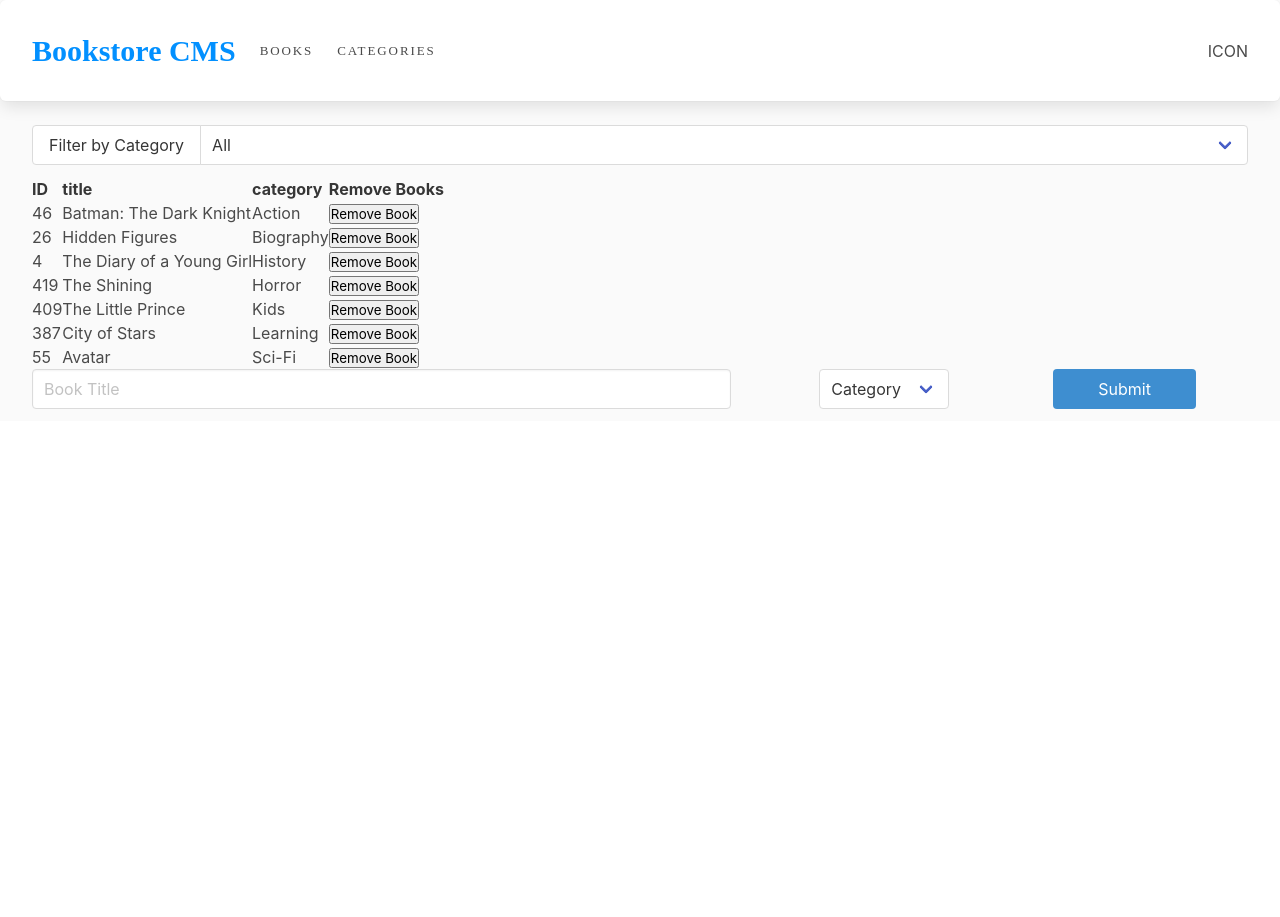
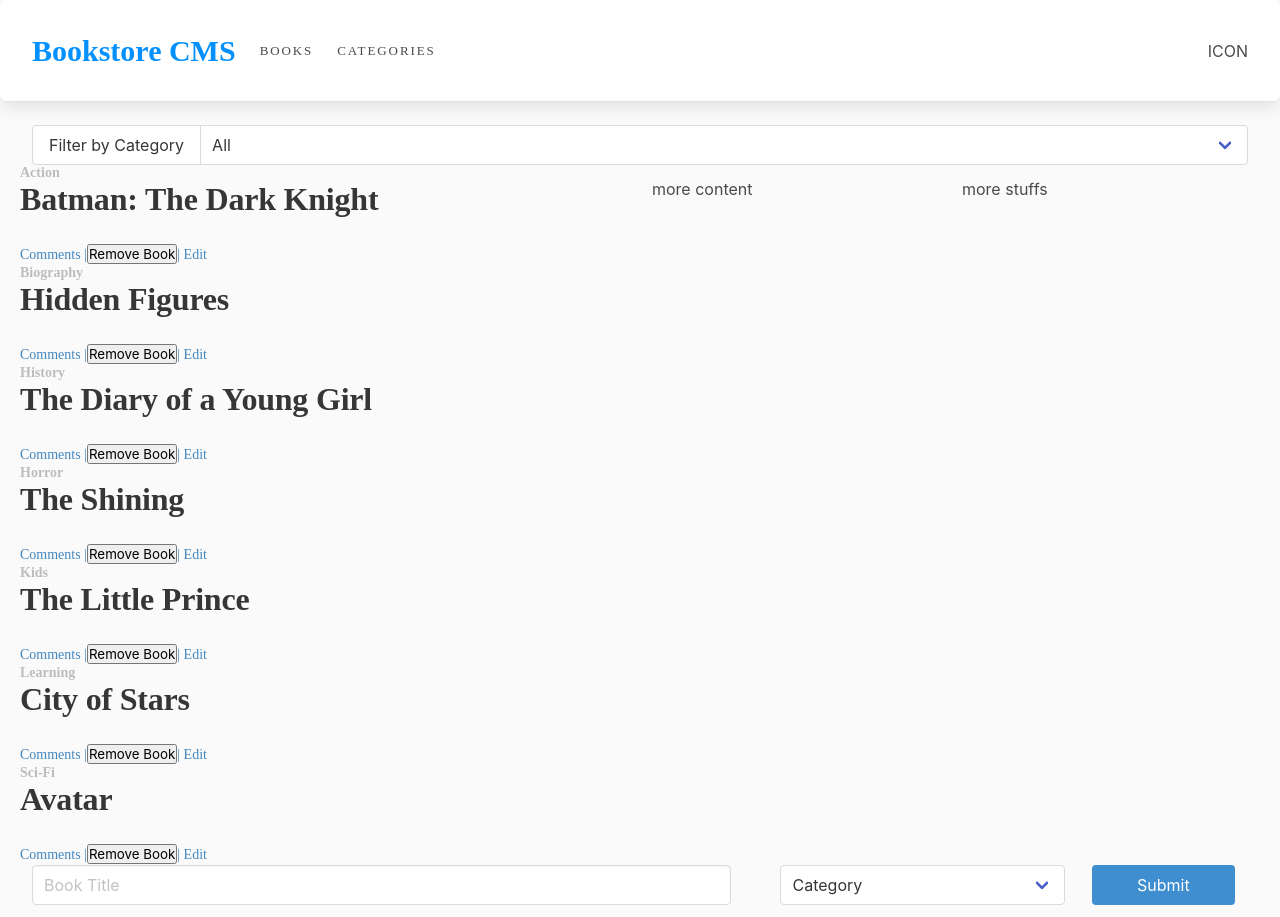
Before and after one commit to brugobi/bookstore-react-redux, a React (Create React App) app: page / in a window 1280 px wide. Before the commit the page ends 800 px from the top, so only its background shows below. Built offline with nearby package versions, Linux system fonts and the light colour scheme.

Commit message:
add style to the book body

```diff
--- a/src/App.css
+++ b/src/App.css
@@ -47,3 +47,37 @@
 .btnCategory {
   width: 285px;
 }
+
+.title {
+  font-family: RobotoSlab;
+  font-size: 22px;
+  font-weight: bold;
+  font-stretch: normal;
+  font-style: normal;
+  line-height: normal;
+  letter-spacing: -0.2px;
+  color: black;
+}
+
+.School-of {
+  opacity: 0.5;
+  font-family: Montserrat;
+  font-size: 14px;
+  font-weight: bold;
+  font-stretch: normal;
+  font-style: normal;
+  line-height: normal;
+  letter-spacing: normal;
+  color: gray;
+}
+
+.Comments {
+  font-family: RobotoSlab;
+  font-size: 14px;
+  font-weight: 300;
+  font-stretch: normal;
+  font-style: normal;
+  line-height: normal;
+  letter-spacing: normal;
+  color: #4386bf;
+}
--- a/src/components/Book.js
+++ b/src/components/Book.js
@@ -2,14 +2,23 @@ import React from 'react';
 import PropTypes from 'prop-types';
 
 const Book = ({ book, clickHandler }) => (
-  <tr>
-    <td>{book.id}</td>
-    <td>{book.title}</td>
-    <td>{book.category}</td>
-    <td>
-      <button type="button" onClick={() => clickHandler(book)}>Remove Book</button>
-    </td>
-  </tr>
+  <div className="columns">
+    <div>
+      <div className="School-of">{book.category}</div>
+      <div className="title">{book.title}</div>
+      <div>
+        <span className="Comments">
+          Comments |
+        </span>
+        <span>
+          <button type="button" onClick={() => clickHandler(book)}>Remove Book</button>
+        </span>
+        <span className="Comments">
+          | Edit
+        </span>
+      </div>
+    </div>
+  </div>
 );
 
 Book.propTypes = {
--- a/src/containers/BooksForm.js
+++ b/src/containers/BooksForm.js
@@ -33,8 +33,8 @@ const BooksForm = ({ createBook }) => {
           <div className="column is-flex is-justify-content-space-around">
             <div className="control">
               <span className="select">
-                <select name="category" id="category" onChange={handleChange}>
-                  <option value="none btnCategory"> Category </option>
+                <select className="btnCategory" name="category" id="category" onChange={handleChange}>
+                  <option value="none"> Category </option>
                   {categories.map((cat) => (
                     <option key={cat} value={cat}>{cat}</option>
                   ))}
--- a/src/containers/BooksList.js
+++ b/src/containers/BooksList.js
@@ -27,22 +27,23 @@ const BooksList = () => {
   return (
     <div>
       <CategoryFilter handleFilter={handleFilterChange} />
-      <table>
-        <thead>
-          <tr>
-            <th>ID</th>
-            <th>title</th>
-            <th>category</th>
-            <th>Remove Books</th>
-          </tr>
-        </thead>
-        <tbody>
-          {displayBooks().map((book) => (
-            <Book key={book.id} book={book} clickHandler={handleRemoveBook} />
-          ))}
-        </tbody>
-
-      </table>
+      <div className="columns">
+        <div className="column is-6">
+          <div>
+            <tbody>
+              {displayBooks().map((book) => (
+                <Book key={book.id} book={book} clickHandler={handleRemoveBook} />
+              ))}
+            </tbody>
+          </div>
+        </div>
+        <div className="column">
+          more content
+        </div>
+        <div className="column">
+          more stuffs
+        </div>
+      </div>
     </div>
   );
 };
```
